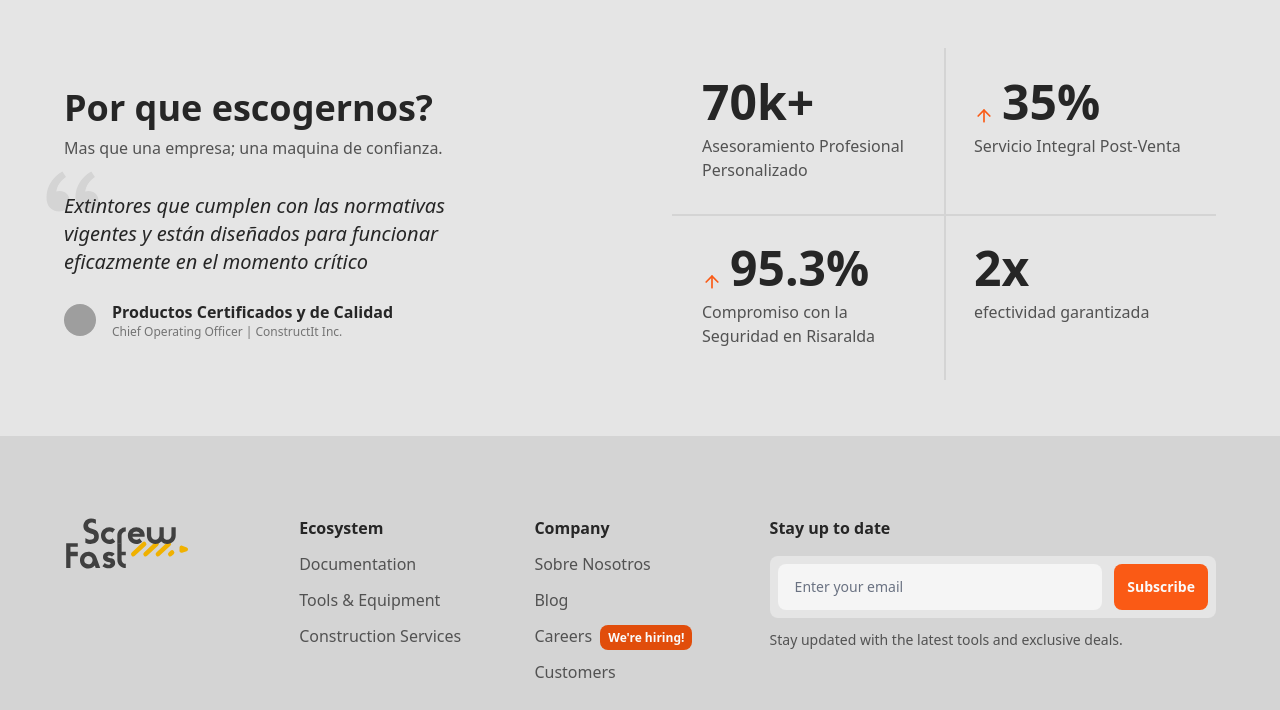
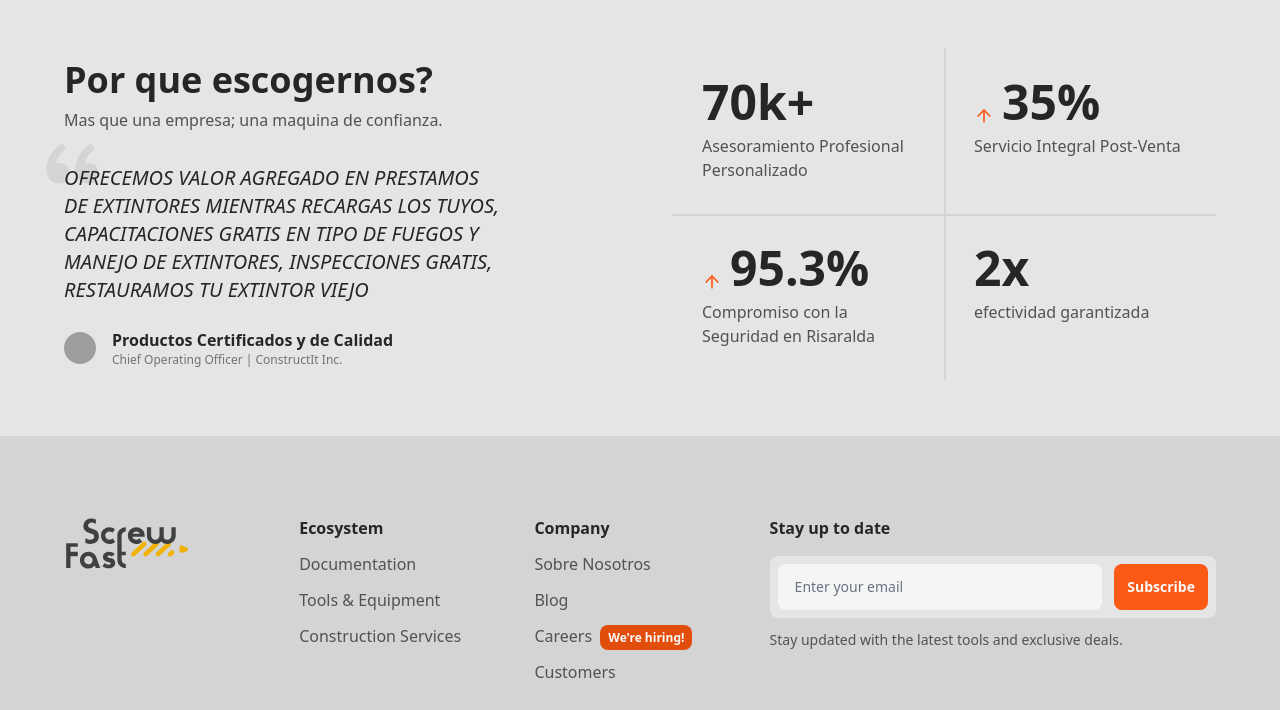
Before and after one commit to Ariane-Devs/ariane-start-extintores-risaralda, an Astro site: page / in a window 1280 px wide. Shown: the part 1868-2578 px from the top of the page. Built offline with nearby package versions, Linux system fonts and the light colour scheme; Astro itself is replaced by a stand-in of ours; grey boxes are pictures that could not be loaded.

Commit message:
cambio el por que

```diff
--- a/src/pages/index.astro
+++ b/src/pages/index.astro
@@ -97,7 +97,7 @@ const avatarSrcs: Array<string> = [
     testimonials={[
       {
         content:
-          "Extintores que cumplen con las normativas vigentes y están diseñados para funcionar eficazmente en el momento crítico",
+          "OFRECEMOS VALOR AGREGADO EN PRESTAMOS DE EXTINTORES MIENTRAS RECARGAS LOS TUYOS, CAPACITACIONES GRATIS EN TIPO DE FUEGOS Y MANEJO DE EXTINTORES, INSPECCIONES GRATIS, RESTAURAMOS TU EXTINTOR VIEJO",
         author: "Productos Certificados y de Calidad",
         role: "Chief Operating Officer | ConstructIt Inc.",
         avatarSrc:
```
